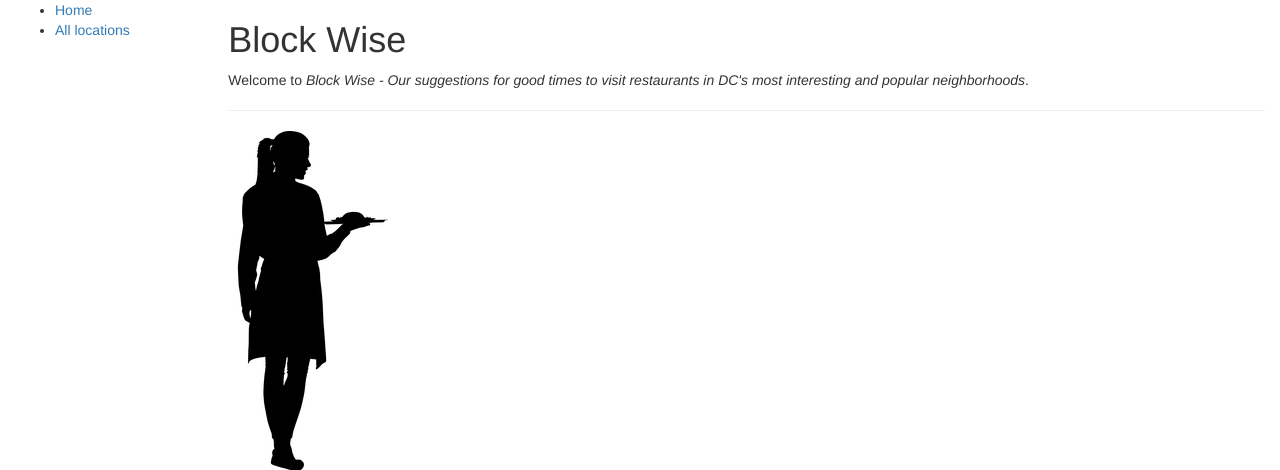
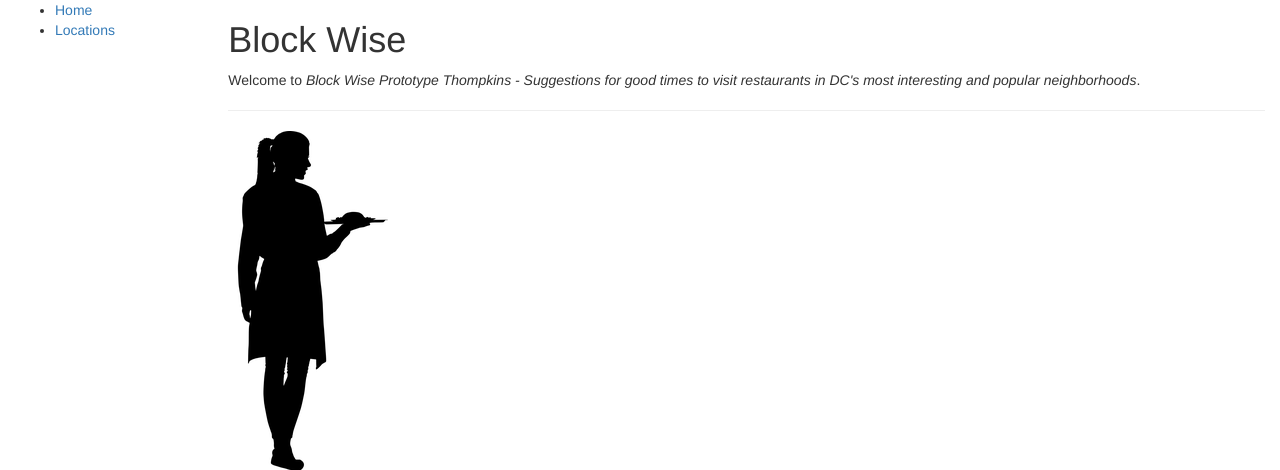
Before and after one commit to judithannthompkins/blockwise, a Django app: page /blockadvisor/ in a window 1280 px wide. Shown: the top 470 px of the page. Run offline with Django 3.2, Linux system fonts and the light colour scheme; data that the repository does not hold is empty; some libraries are stand-ins or nearby versions.

Commit message:
changed menu title

```diff
--- a/blockwise/blockadvisor/templates/base_generic.html
+++ b/blockwise/blockadvisor/templates/base_generic.html
@@ -27,7 +27,7 @@
       {% block sidebar %}
       <ul class="sidebar-nav">
           <li><a href="{% url 'index' %}">Home</a></li>
-          <li><a href="{% url 'location' %}">All locations</a></li>      </ul>
+          <li><a href="{% url 'location' %}">Locations</a></li>      </ul>
      {% endblock %}
       </div>
 
--- a/blockwise/blockadvisor/templates/index.html
+++ b/blockwise/blockadvisor/templates/index.html
@@ -6,7 +6,7 @@
 {% block content %}
 
 <h1>Block Wise</h1>
-  <p>Welcome to <em>Block Wise - Our suggestions for good times to visit restaurants in DC's most interesting and popular neighborhoods</em>.</p>
+  <p>Welcome to <em>Block Wise Prototype Thompkins - Suggestions for good times to visit restaurants in DC's most interesting and popular neighborhoods</em>.</p>
 
   <hr/>
 
```
